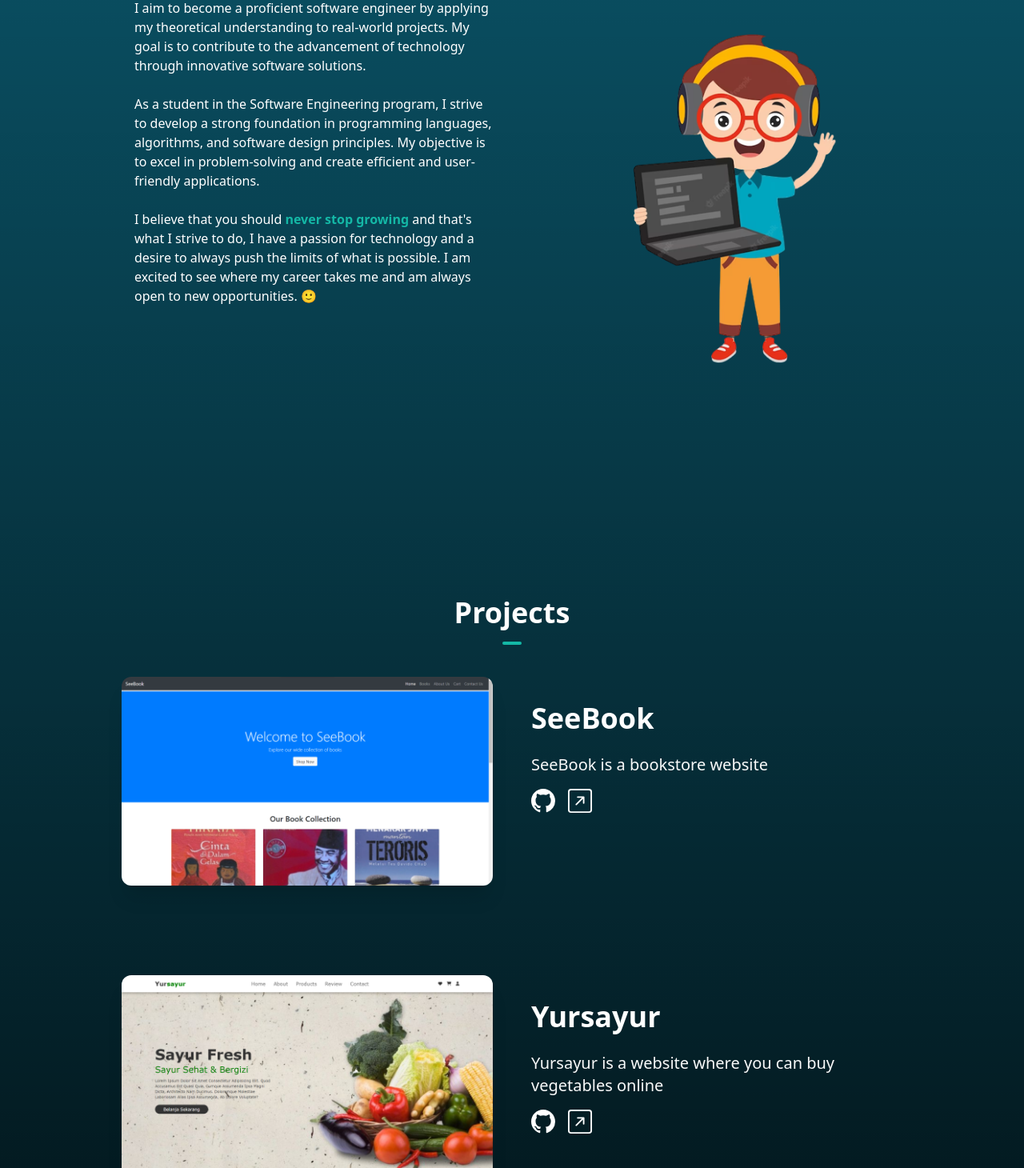
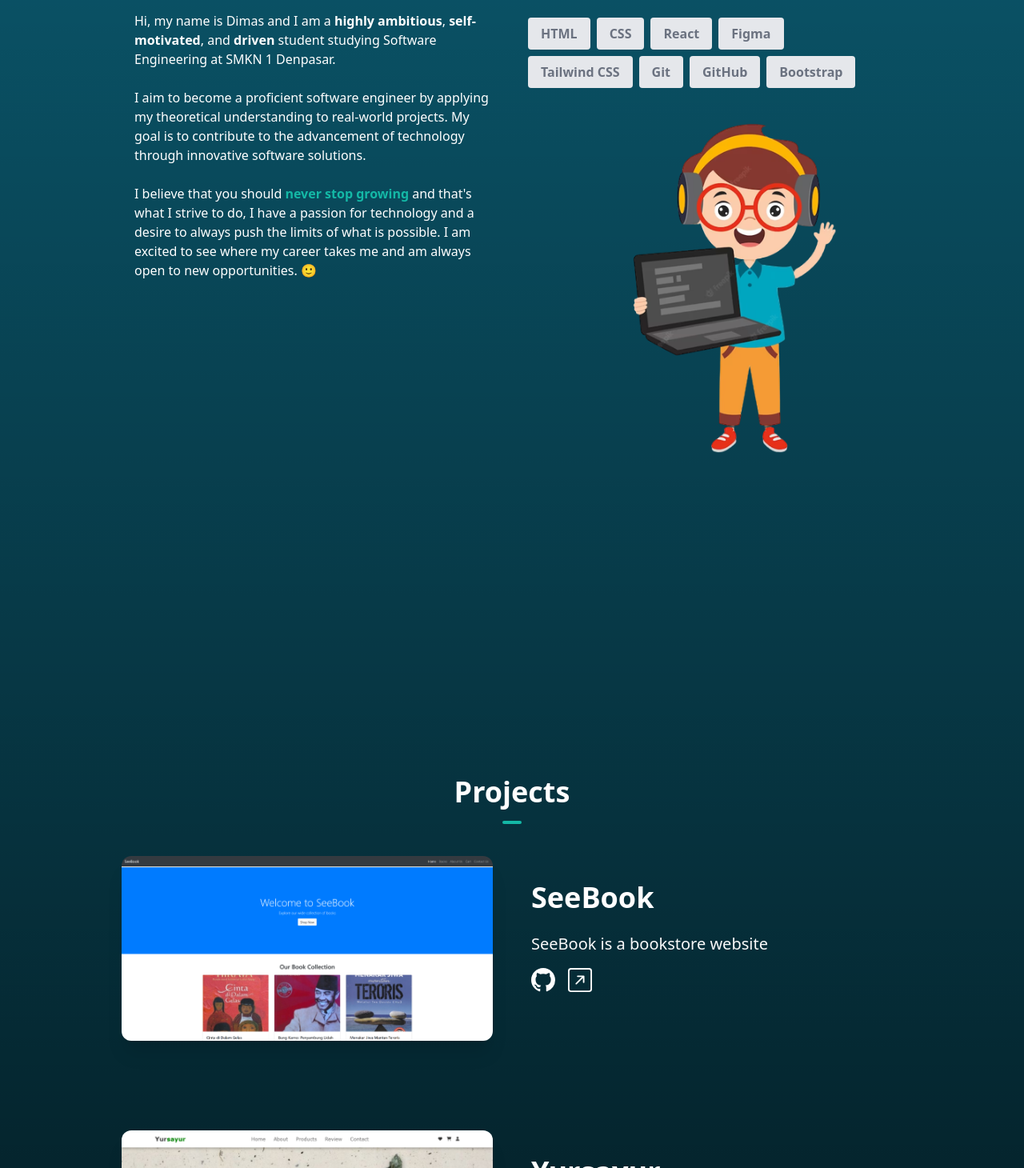
Before and after one commit to IMDDimasCakaRamanda/web-cv, a Next.js app: page / in a window 1280 px wide. Shown: the part 1190-2650 px from the top of the page at 80% size. Built offline with nearby package versions, Linux system fonts and the light colour scheme.

Commit message:
Revisi 3

```diff
--- a/components/AboutSection.tsx
+++ b/components/AboutSection.tsx
@@ -15,7 +15,7 @@ const skills = [
 const AboutSection = () => {
   return (
     <section id="about">
-      <div className="my-12 pb-12 md:pt-16 md:pb-48">
+      <div className="my-40 pb-12 md:pt-16 md:pb-48">
         <h1 className="text-center font-bold text-4xl">
           About Me
           <hr className="w-6 h-1 mx-auto my-4 bg-teal-500 border-0 rounded"></hr>
@@ -35,10 +35,6 @@ const AboutSection = () => {
             <br />
             <p>
             I aim to become a proficient software engineer by applying my theoretical understanding to real-world projects. My goal is to contribute to the advancement of technology through innovative software solutions.
-            </p>
-            <br />
-            <p>
-            As a student in the Software Engineering program, I strive to develop a strong foundation in programming languages, algorithms, and software design principles. My objective is to excel in problem-solving and create efficient and user-friendly applications.
             </p>
             <br />
             <p>
--- a/components/ContactSection.tsx
+++ b/components/ContactSection.tsx
@@ -9,7 +9,7 @@ function ContactSection(){
   }
   return(
   <section id='contact'>
-  <div className="my-12 pb-12 md:pt-16 md:pb-48">
+  <div className="my-40 pb-12 md:pt-16 md:pb-48">
       <h1 className="text-center font-bold text-4xl">
       Contact Me
       <hr className="w-6 h-1 mx-auto my-4 bg-teal-500 border-0 rounded"></hr>
--- a/components/ProjectsSection.tsx
+++ b/components/ProjectsSection.tsx
@@ -24,7 +24,7 @@ const projects = [
 
 const ProjectsSection = () => {
   return (
-    <section id="projects">
+    <section className="my-20" id="projects">
       <h1 className="my-10 text-center font-bold text-4xl">
         Projects
         <hr className="w-6 h-1 mx-auto my-4 bg-teal-500 border-0 rounded"></hr>
```
Also changed, not shown: public/tokobuku.png.
